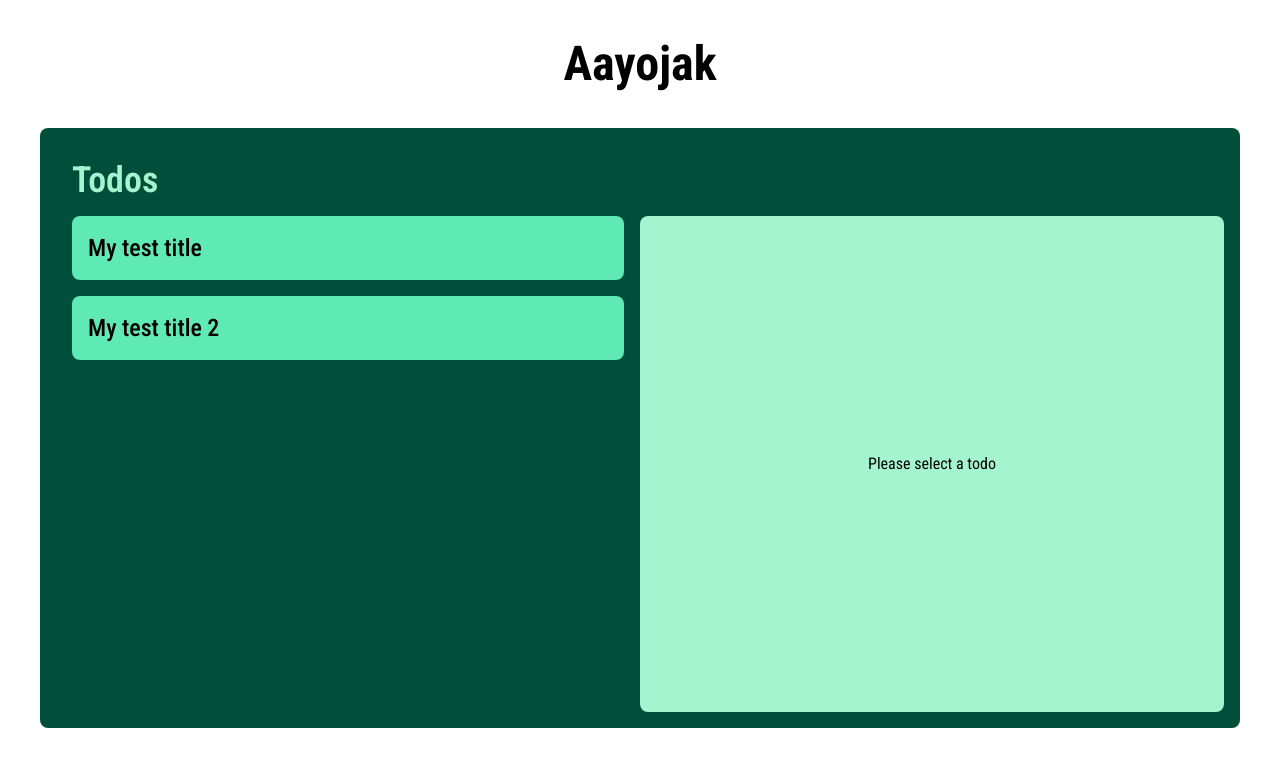
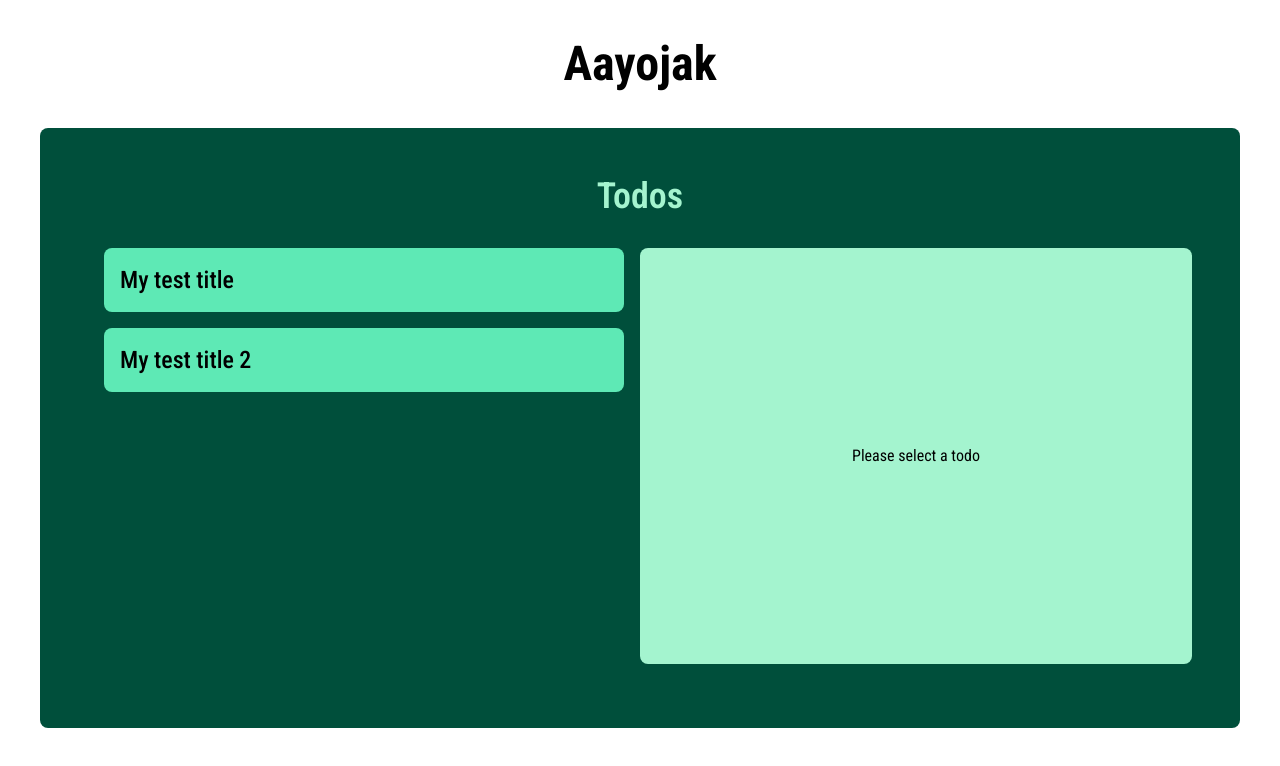
Before and after one commit to paramsdas/aayojak-ui, a React (Vite) app: page / in a window 1280 px wide. Shown: the top 766 px of the page. Built offline with nearby package versions, Linux system fonts and the light colour scheme.

Commit message:
center header; add edit button

```diff
--- a/src/components/Todos/DetailedTodo.tsx
+++ b/src/components/Todos/DetailedTodo.tsx
@@ -53,11 +53,14 @@ const DetailedTodo: React.FC<{
         ></TodoAttribute>
       </div>
       <div className="mt-auto flex w-full flex-row-reverse">
+        <button className="mx-2 rounded-lg bg-red-900 p-3 text-white hover:cursor-pointer hover:bg-red-800">
+          Delete
+        </button>
+        <button className="mx-2 rounded-lg bg-blue-900 p-3 text-white hover:cursor-pointer hover:bg-blue-800">
+          Edit
+        </button>
         <button className="mx-2 rounded-lg bg-green-900 p-3 text-white hover:cursor-pointer hover:bg-green-800">
           {todo.completion_status ? "Mark as done" : "Re-Open"}
-        </button>
-        <button className="mx-2 rounded-lg bg-red-900 p-3 text-white hover:cursor-pointer hover:bg-red-800">
-          Delete
         </button>
       </div>
     </div>
--- a/src/components/Todos/TodoPage.tsx
+++ b/src/components/Todos/TodoPage.tsx
@@ -51,11 +51,11 @@ function TodoPage() {
 
   return (
     <div className="mx-8 flex h-9/12 px-2">
-      <div className="flex h-full w-full flex-col rounded-lg bg-emerald-900 p-4">
-        <div id="heading" className="flex">
+      <div className="flex h-full w-full flex-col rounded-lg bg-emerald-900 p-8 pb-12">
+        <div id="heading" className="flex w-full flex-row justify-center">
           <p className="p-4 text-4xl font-semibold text-emerald-200">Todos</p>
         </div>
-        <div className="flex h-full flex-row">
+        <div className="flex h-full flex-row p-4">
           <div className="flex flex-col" style={{ width: "50%" }}>
             <div id="todo_list">{todos_dom}</div>
           </div>
```
